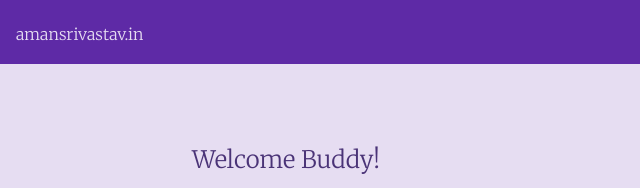
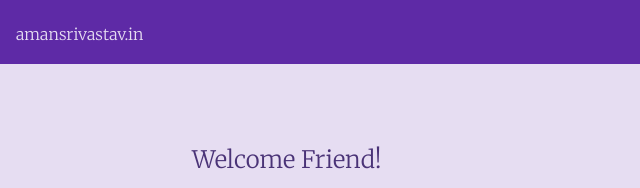
Before and after one commit to Srivastavji/Srivastavji.github.io, a plain HTML site: page index.html in a window 1280 px wide. Shown: the top 188 px of the page, 0-640 px from the left. Drawn offline with Linux system fonts and the light colour scheme; a web font is replaced by a local one.

Commit message:
Update index.html

```diff
--- a/index.html
+++ b/index.html
@@ -54,7 +54,7 @@
   <!-- main content start here  -->
   <div class="cont">
     <p class="main-heading">
-      Welcome Buddy!
+      Welcome Friend!
     </p>
     <p class="name-heading">
       It's Aman Srivastav
```
